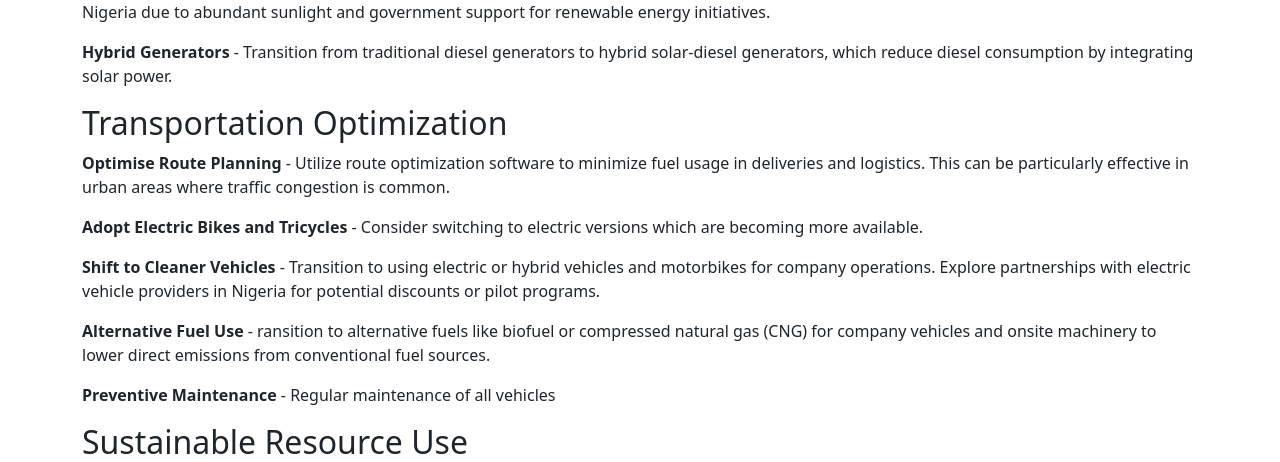
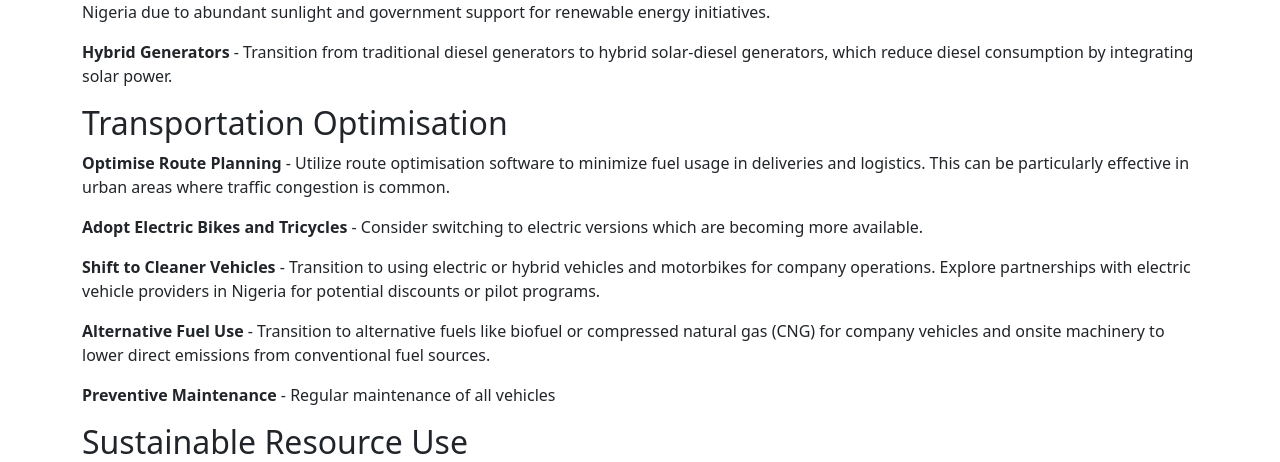
Before and after one commit to Te-mixx/Green-naija-sme, a Flask app: page /strategies in a window 1280 px wide. Shown: the part 359-821 px from the top of the page. Run offline with Flask 3, Linux system fonts and the light colour scheme; the visitor is signed in with stand-in values (Sample User, id 1); some libraries are stand-ins or nearby versions.

Commit message:
Update strategies.html

```diff
--- a/flaskr/templates/strategies.html
+++ b/flaskr/templates/strategies.html
@@ -9,12 +9,12 @@
     <p><strong> Adopt Solar Energy </strong> - Invest in solar panels to reduce dependence on grid electricity and generators. Solar energy is becoming increasingly viable in Nigeria due to abundant sunlight and government support for renewable energy initiatives.</p>
     <p><strong> Hybrid Generators </strong> - Transition from traditional diesel generators to hybrid solar-diesel generators, which reduce diesel consumption by integrating solar power.</p>
 
-    <h2> Transportation Optimization </h2>
+    <h2> Transportation Optimisation </h2>
 
-    <p><strong> Optimise Route Planning </strong> - Utilize route optimization software to minimize fuel usage in deliveries and logistics. This can be particularly effective in urban areas where traffic congestion is common. </p>
+    <p><strong> Optimise Route Planning </strong> - Utilize route optimisation software to minimize fuel usage in deliveries and logistics. This can be particularly effective in urban areas where traffic congestion is common. </p>
     <p><strong> Adopt Electric Bikes and Tricycles  </strong> - Consider switching to electric versions which are becoming more available.</p>
     <p><strong> Shift to Cleaner Vehicles </strong> - Transition to using electric or hybrid vehicles and motorbikes for company operations. Explore partnerships with electric vehicle providers in Nigeria for potential discounts or pilot programs.</p>
-    <p><strong> Alternative Fuel Use </strong> - ransition to alternative fuels like biofuel or compressed natural gas (CNG) for company vehicles and onsite machinery to lower direct emissions from conventional fuel sources.</p>
+    <p><strong> Alternative Fuel Use </strong> - Transition to alternative fuels like biofuel or compressed natural gas (CNG) for company vehicles and onsite machinery to lower direct emissions from conventional fuel sources.</p>
     <p><strong> Preventive Maintenance </strong> - Regular maintenance of all vehicles</p>
 
     <h2> Sustainable Resource Use </h2>
```
